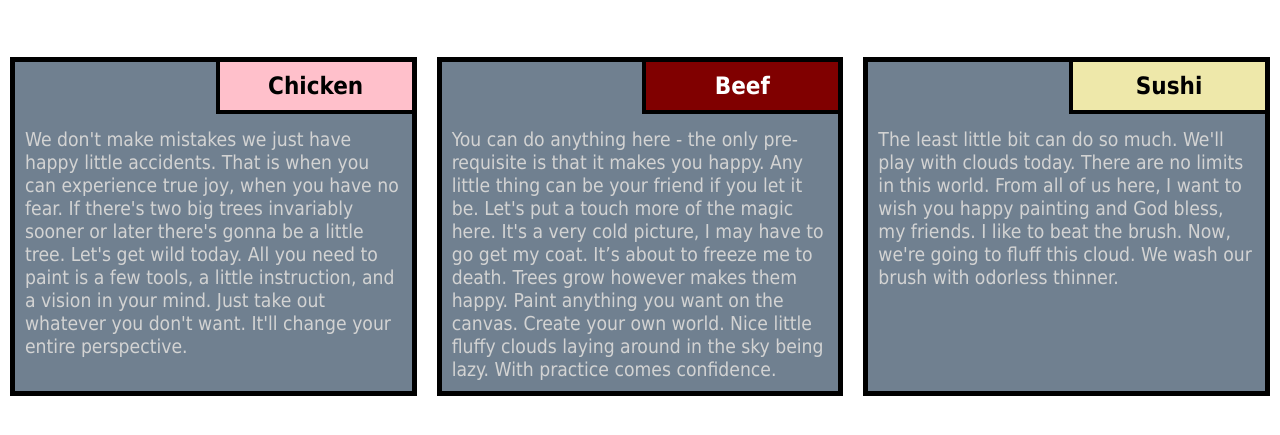
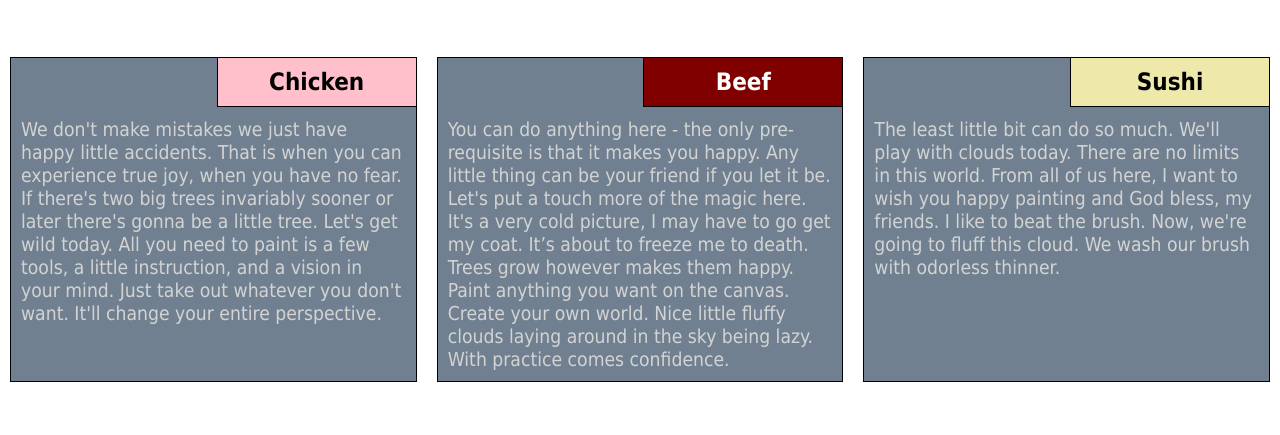
Before and after one commit to skaz9061/coursera-test, a plain HTML site: page mod2-solution/index.html in a window 1280 px wide. Shown: the part 91-526 px from the top of the page. Drawn offline with Linux system fonts and the light colour scheme.

Commit message:
apparently borders are only supposed to by 1 pixel

```diff
--- a/mod2-solution/css/main.css
+++ b/mod2-solution/css/main.css
@@ -23,7 +23,7 @@ h1.title {
 
 section.content {
   background-color: slategrey;
-  border: 5px solid black;
+  border: 1px solid black;
   color: lightgrey;
   float:left;
   height: auto;
@@ -38,9 +38,9 @@ section.content {
   width: 200px;
   padding: 10px;
   text-align: center;
-  border: 4px solid black;
-  right: -4px;
-  top: -4px;
+  border: 1px solid black;
+  right: -1px;
+  top: -1px;
 }
 
 .content > p {
```
